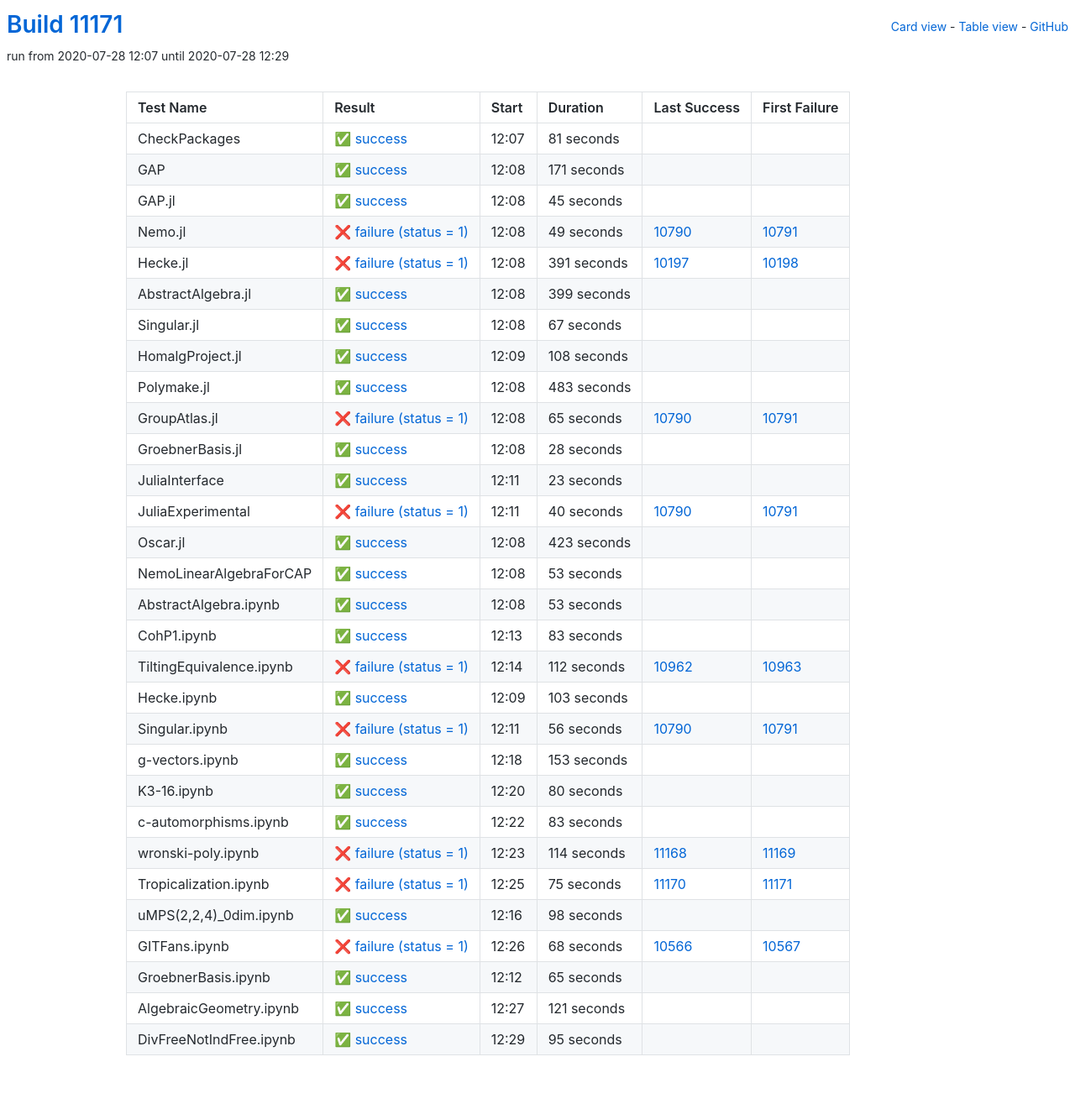
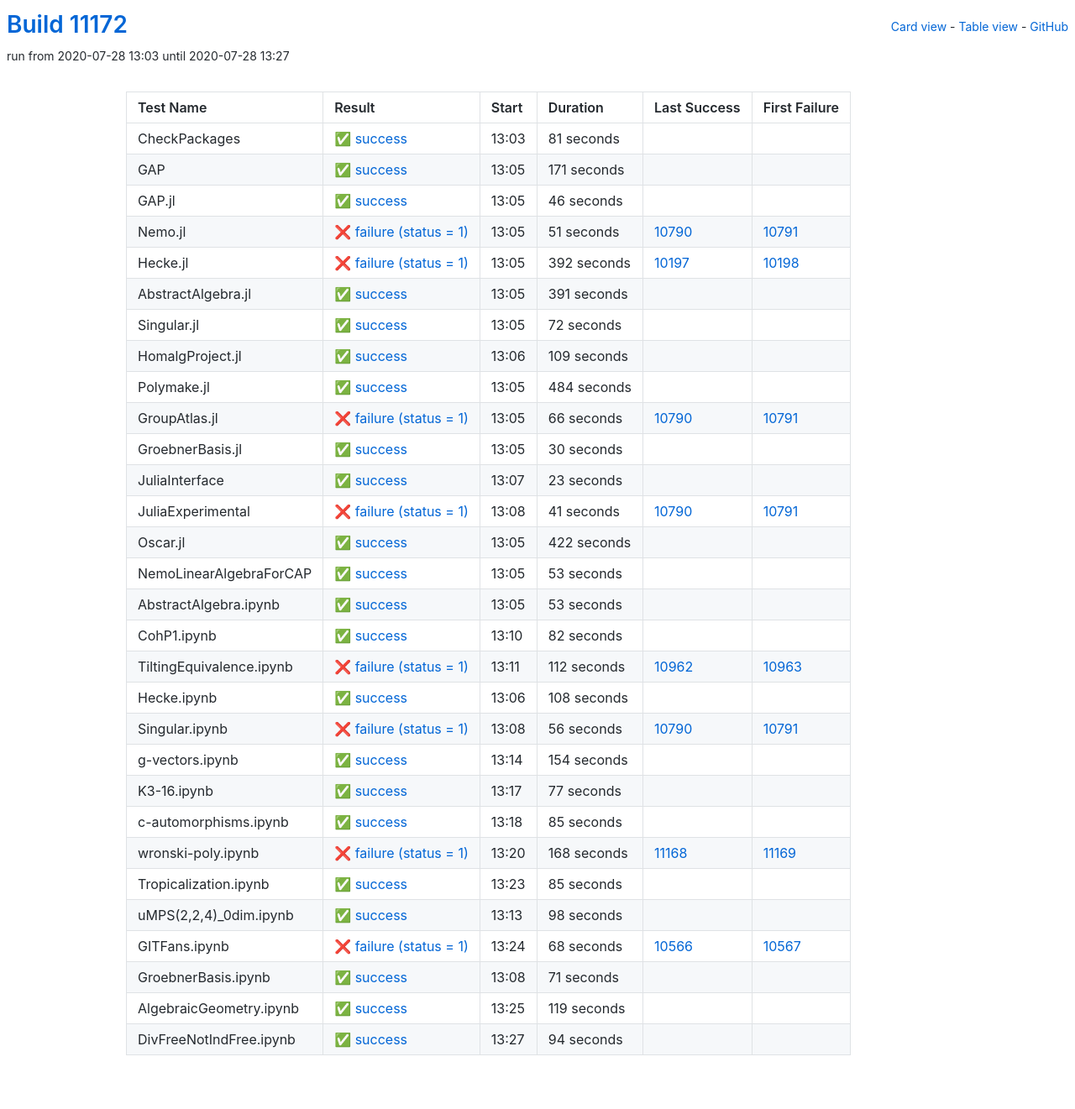
Before and after one commit to oscar-system/oscar-ci-status, a Jekyll site: the page built from table.html, in a window 1280 px wide. Shown: the whole page at 84% size. Built offline with Jekyll 4.4.1, drawn with Linux system fonts in a browser that asks for light colours.

Commit message:
Build #11172

```diff
--- a/_data/ci.yml
+++ b/_data/ci.yml
@@ -1,6 +1,6 @@
 ---
-build: 11171
-build_url: https://oscarci.mathematik.uni-kl.de/job/oscar/11171/
+build: 11172
+build_url: https://oscarci.mathematik.uni-kl.de/job/oscar/11172/
 job: oscar
 organization: oscar-system
 repo: oscar-ci-status
@@ -8,8 +8,8 @@ repourl: https://github.com/oscar-system/oscar-ci-status
 tests:
 - name: CheckPackages
   id: checkpackages
-  log: https://oscarci.mathematik.uni-kl.de/job/oscar/11171/artifact/logs/build-11171/CheckPackages.log
-  start: 2020-07-28 12:07
+  log: https://oscarci.mathematik.uni-kl.de/job/oscar/11172/artifact/logs/build-11172/CheckPackages.log
+  start: 2020-07-28 13:03
   success: true
   exitcode: 0
   status: success
@@ -20,8 +20,8 @@ tests:
   first_failure_url:
 - name: GAP
   id: gap
-  log: https://oscarci.mathematik.uni-kl.de/job/oscar/11171/artifact/logs/build-11171/GAP.log
-  start: 2020-07-28 12:08
+  log: https://oscarci.mathematik.uni-kl.de/job/oscar/11172/artifact/logs/build-11172/GAP.log
+  start: 2020-07-28 13:05
   success: true
   exitcode: 0
   status: success
@@ -32,116 +32,116 @@ tests:
   first_failure_url:
 - name: GAP.jl
   id: gap-jl
-  log: https://oscarci.mathematik.uni-kl.de/job/oscar/11171/artifact/logs/build-11171/GAP.jl.log
-  start: 2020-07-28 12:08
+  log: https://oscarci.mathematik.uni-kl.de/job/oscar/11172/artifact/logs/build-11172/GAP.jl.log
+  start: 2020-07-28 13:05
   success: true
   exitcode: 0
   status: success
-  duration: 45
+  duration: 46
   last_success: false
   last_success_url:
   first_failure: false
   first_failure_url:
 - name: Nemo.jl
   id: nemo-jl
-  log: https://oscarci.mathematik.uni-kl.de/job/oscar/11171/artifact/logs/build-11171/Nemo.jl.log
-  start: 2020-07-28 12:08
+  log: https://oscarci.mathematik.uni-kl.de/job/oscar/11172/artifact/logs/build-11172/Nemo.jl.log
+  start: 2020-07-28 13:05
   success: false
   exitcode: 1
   status: failure
-  duration: 49
+  duration: 51
   last_success: 10790
   last_success_url: https://oscarci.mathematik.uni-kl.de/job/oscar/10790/
   first_failure: 10791
   first_failure_url: https://oscarci.mathematik.uni-kl.de/job/oscar/10791/
 - name: Hecke.jl
   id: hecke-jl
-  log: https://oscarci.mathematik.uni-kl.de/job/oscar/11171/artifact/logs/build-11171/Hecke.jl.log
-  start: 2020-07-28 12:08
+  log: https://oscarci.mathematik.uni-kl.de/job/oscar/11172/artifact/logs/build-11172/Hecke.jl.log
+  start: 2020-07-28 13:05
   success: false
   exitcode: 1
   status: failure
-  duration: 391
+  duration: 392
   last_success: 10197
   last_success_url: https://oscarci.mathematik.uni-kl.de/job/oscar/10197/
   first_failure: 10198
   first_failure_url: https://oscarci.mathematik.uni-kl.de/job/oscar/10198/
 - name: AbstractAlgebra.jl
   id: abstractalgebra-jl
-  log: https://oscarci.mathematik.uni-kl.de/job/oscar/11171/artifact/logs/build-11171/AbstractAlgebra.jl.log
-  start: 2020-07-28 12:08
+  log: https://oscarci.mathematik.uni-kl.de/job/oscar/11172/artifact/logs/build-11172/AbstractAlgebra.jl.log
+  start: 2020-07-28 13:05
   success: true
   exitcode: 0
   status: success
-  duration: 399
+  duration: 391
   last_success: false
   last_success_url:
   first_failure: false
   first_failure_url:
 - name: Singular.jl
   id: singular-jl
-  log: https://oscarci.mathematik.uni-kl.de/job/oscar/11171/artifact/logs/build-11171/Singular.jl.log
-  start: 2020-07-28 12:08
+  log: https://oscarci.mathematik.uni-kl.de/job/oscar/11172/artifact/logs/build-11172/Singular.jl.log
+  start: 2020-07-28 13:05
   success: true
   exitcode: 0
   status: success
-  duration: 67
+  duration: 72
   last_success: false
   last_success_url:
   first_failure: false
   first_failure_url:
 - name: HomalgProject.jl
   id: homalgproject-jl
-  log: https://oscarci.mathematik.uni-kl.de/job/oscar/11171/artifact/logs/build-11171/HomalgProject.jl.log
-  start: 2020-07-28 12:09
+  log: https://oscarci.mathematik.uni-kl.de/job/oscar/11172/artifact/logs/build-11172/HomalgProject.jl.log
+  start: 2020-07-28 13:06
   success: true
   exitcode: 0
   status: success
-  duration: 108
+  duration: 109
   last_success: false
   last_success_url:
   first_failure: false
   first_failure_url:
 - name: Polymake.jl
   id: polymake-jl
-  log: https://oscarci.mathematik.uni-kl.de/job/oscar/11171/artifact/logs/build-11171/Polymake.jl.log
-  start: 2020-07-28 12:08
+  log: https://oscarci.mathematik.uni-kl.de/job/oscar/11172/artifact/logs/build-11172/Polymake.jl.log
+  start: 2020-07-28 13:05
   success: true
   exitcode: 0
   status: success
-  duration: 483
+  duration: 484
   last_success: false
   last_success_url:
   first_failure: false
   first_failure_url:
 - name: GroupAtlas.jl
   id: groupatlas-jl
-  log: https://oscarci.mathematik.uni-kl.de/job/oscar/11171/artifact/logs/build-11171/GroupAtlas.jl.log
-  start: 2020-07-28 12:08
+  log: https://oscarci.mathematik.uni-kl.de/job/oscar/11172/artifact/logs/build-11172/GroupAtlas.jl.log
+  start: 2020-07-28 13:05
   success: false
   exitcode: 1
   status: failure
-  duration: 65
+  duration: 66
   last_success: 10790
   last_success_url: https://oscarci.mathematik.uni-kl.de/job/oscar/10790/
   first_failure: 10791
   first_failure_url: https://oscarci.mathematik.uni-kl.de/job/oscar/10791/
 - name: GroebnerBasis.jl
   id: groebnerbasis-jl
-  log: https://oscarci.mathematik.uni-kl.de/job/oscar/11171/artifact/logs/build-11171/GroebnerBasis.jl.log
-  start: 2020-07-28 12:08
+  log: https://oscarci.mathematik.uni-kl.de/job/oscar/11172/artifact/logs/build-11172/GroebnerBasis.jl.log
+  start: 2020-07-28 13:05
   success: true
   exitcode: 0
   status: success
-  duration: 28
+  duration: 30
   last_success: false
   last_success_url:
   first_failure: false
   first_failure_url:
 - name: JuliaInterface
   id: juliainterface
-  log: https://oscarci.mathematik.uni-kl.de/job/oscar/11171/artifact/logs/build-11171/JuliaInterface.log
-  start: 2020-07-28 12:11
+  log: https://oscarci.mathematik.uni-kl.de/job/oscar/11172/artifact/logs/build-11172/JuliaInterface.log
+  start: 2020-07-28 13:07
   success: true
   exitcode: 0
   status: success
@@ -152,32 +152,32 @@ tests:
   first_failure_url:
 - name: JuliaExperimental
   id: juliaexperimental
-  log: https://oscarci.mathematik.uni-kl.de/job/oscar/11171/artifact/logs/build-11171/JuliaExperimental.log
-  start: 2020-07-28 12:11
+  log: https://oscarci.mathematik.uni-kl.de/job/oscar/11172/artifact/logs/build-11172/JuliaExperimental.log
+  start: 2020-07-28 13:08
   success: false
   exitcode: 1
   status: failure
-  duration: 40
+  duration: 41
   last_success: 10790
   last_success_url: https://oscarci.mathematik.uni-kl.de/job/oscar/10790/
   first_failure: 10791
   first_failure_url: https://oscarci.mathematik.uni-kl.de/job/oscar/10791/
 - name: Oscar.jl
   id: oscar-jl
-  log: https://oscarci.mathematik.uni-kl.de/job/oscar/11171/artifact/logs/build-11171/Oscar.jl.log
-  start: 2020-07-28 12:08
+  log: https://oscarci.mathematik.uni-kl.de/job/oscar/11172/artifact/logs/build-11172/Oscar.jl.log
+  start: 2020-07-28 13:05
   success: true
   exitcode: 0
   status: success
-  duration: 423
+  duration: 422
   last_success: false
   last_success_url:
   first_failure: false
   first_failure_url:
 - name: NemoLinearAlgebraForCAP
   id: nemolinearalgebraforcap
-  log: https://oscarci.mathematik.uni-kl.de/job/oscar/11171/artifact/logs/build-11171/NemoLinearAlgebraForCAP.log
-  start: 2020-07-28 12:08
+  log: https://oscarci.mathematik.uni-kl.de/job/oscar/11172/artifact/logs/build-11172/NemoLinearAlgebraForCAP.log
+  start: 2020-07-28 13:05
   success: true
   exitcode: 0
   status: success
@@ -188,8 +188,8 @@ tests:
   first_failure_url:
 - name: AbstractAlgebra.ipynb
   id: abstractalgebra-ipynb
-  log: https://oscarci.mathematik.uni-kl.de/job/oscar/11171/artifact/logs/build-11171/AbstractAlgebra.ipynb.log
-  start: 2020-07-28 12:08
+  log: https://oscarci.mathematik.uni-kl.de/job/oscar/11172/artifact/logs/build-11172/AbstractAlgebra.ipynb.log
+  start: 2020-07-28 13:05
   success: true
   exitcode: 0
   status: success
@@ -200,20 +200,20 @@ tests:
   first_failure_url:
 - name: CohP1.ipynb
   id: cohp1-ipynb
-  log: https://oscarci.mathematik.uni-kl.de/job/oscar/11171/artifact/logs/build-11171/CohP1.ipynb.log
-  start: 2020-07-28 12:13
+  log: https://oscarci.mathematik.uni-kl.de/job/oscar/11172/artifact/logs/build-11172/CohP1.ipynb.log
+  start: 2020-07-28 13:10
   success: true
   exitcode: 0
   status: success
-  duration: 83
+  duration: 82
   last_success: false
   last_success_url:
   first_failure: false
   first_failure_url:
 - name: TiltingEquivalence.ipynb
   id: tiltingequivalence-ipynb
-  log: https://oscarci.mathematik.uni-kl.de/job/oscar/11171/artifact/logs/build-11171/TiltingEquivalence.ipynb.log
-  start: 2020-07-28 12:14
+  log: https://oscarci.mathematik.uni-kl.de/job/oscar/11172/artifact/logs/build-11172/TiltingEquivalence.ipynb.log
+  start: 2020-07-28 13:11
   success: false
   exitcode: 1
   status: failure
@@ -224,20 +224,20 @@ tests:
   first_failure_url: https://oscarci.mathematik.uni-kl.de/job/oscar/10963/
 - name: Hecke.ipynb
   id: hecke-ipynb
-  log: https://oscarci.mathematik.uni-kl.de/job/oscar/11171/artifact/logs/build-11171/Hecke.ipynb.log
-  start: 2020-07-28 12:09
+  log: https://oscarci.mathematik.uni-kl.de/job/oscar/11172/artifact/logs/build-11172/Hecke.ipynb.log
+  start: 2020-07-28 13:06
   success: true
   exitcode: 0
   status: success
-  duration: 103
+  duration: 108
   last_success: false
   last_success_url:
   first_failure: false
   first_failure_url:
 - name: Singular.ipynb
   id: singular-ipynb
-  log: https://oscarci.mathematik.uni-kl.de/job/oscar/11171/artifact/logs/build-11171/Singular.ipynb.log
-  start: 2020-07-28 12:11
+  log: https://oscarci.mathematik.uni-kl.de/job/oscar/11172/artifact/logs/build-11172/Singular.ipynb.log
+  start: 2020-07-28 13:08
   success: false
   exitcode: 1
   status: failure
@@ -248,68 +248,68 @@ tests:
   first_failure_url: https://oscarci.mathematik.uni-kl.de/job/oscar/10791/
 - name: g-vectors.ipynb
   id: g-vectors-ipynb
-  log: https://oscarci.mathematik.uni-kl.de/job/oscar/11171/artifact/logs/build-11171/g-vectors.ipynb.log
-  start: 2020-07-28 12:18
+  log: https://oscarci.mathematik.uni-kl.de/job/oscar/11172/artifact/logs/build-11172/g-vectors.ipynb.log
+  start: 2020-07-28 13:14
   success: true
   exitcode: 0
   status: success
-  duration: 153
+  duration: 154
   last_success: false
   last_success_url:
   first_failure: false
   first_failure_url:
 - name: K3-16.ipynb
   id: k3-16-ipynb
-  log: https://oscarci.mathematik.uni-kl.de/job/oscar/11171/artifact/logs/build-11171/K3-16.ipynb.log
-  start: 2020-07-28 12:20
+  log: https://oscarci.mathematik.uni-kl.de/job/oscar/11172/artifact/logs/build-11172/K3-16.ipynb.log
+  start: 2020-07-28 13:17
   success: true
   exitcode: 0
   status: success
-  duration: 80
+  duration: 77
   last_success: false
   last_success_url:
   first_failure: false
   first_failure_url:
 - name: c-automorphisms.ipynb
   id: c-automorphisms-ipynb
-  log: https://oscarci.mathematik.uni-kl.de/job/oscar/11171/artifact/logs/build-11171/c-automorphisms.ipynb.log
-  start: 2020-07-28 12:22
+  log: https://oscarci.mathematik.uni-kl.de/job/oscar/11172/artifact/logs/build-11172/c-automorphisms.ipynb.log
+  start: 2020-07-28 13:18
   success: true
   exitcode: 0
   status: success
-  duration: 83
+  duration: 85
   last_success: false
   last_success_url:
   first_failure: false
   first_failure_url:
 - name: wronski-poly.ipynb
   id: wronski-poly-ipynb
-  log: https://oscarci.mathematik.uni-kl.de/job/oscar/11171/artifact/logs/build-11171/wronski-poly.ipynb.log
-  start: 2020-07-28 12:23
+  log: https://oscarci.mathematik.uni-kl.de/job/oscar/11172/artifact/logs/build-11172/wronski-poly.ipynb.log
+  start: 2020-07-28 13:20
   success: false
   exitcode: 1
   status: failure
-  duration: 114
+  duration: 168
   last_success: 11168
   last_success_url: https://oscarci.mathematik.uni-kl.de/job/oscar/11168/
   first_failure: 11169
   first_failure_url: https://oscarci.mathematik.uni-kl.de/job/oscar/11169/
 - name: Tropicalization.ipynb
   id: tropicalization-ipynb
-  log: https://oscarci.mathematik.uni-kl.de/job/oscar/11171/artifact/logs/build-11171/Tropicalization.ipynb.log
-  start: 2020-07-28 12:25
-  success: false
-  exitcode: 1
-  status: failure
-  duration: 75
-  last_success: 11170
-  last_success_url: https://oscarci.mathematik.uni-kl.de/job/oscar/11170/
-  first_failure: 11171
-  first_failure_url: https://oscarci.mathematik.uni-kl.de/job/oscar/11171/
+  log: https://oscarci.mathematik.uni-kl.de/job/oscar/11172/artifact/logs/build-11172/Tropicalization.ipynb.log
+  start: 2020-07-28 13:23
+  success: true
+  exitcode: 0
+  status: success
+  duration: 85
+  last_success: false
+  last_success_url:
+  first_failure: false
+  first_failure_url:
 - name: uMPS(2,2,4)_0dim.ipynb
   id: umps-2-2-4-0dim-ipynb
-  log: https://oscarci.mathematik.uni-kl.de/job/oscar/11171/artifact/logs/build-11171/uMPS-2-2-4-_0dim.ipynb.log
-  start: 2020-07-28 12:16
+  log: https://oscarci.mathematik.uni-kl.de/job/oscar/11172/artifact/logs/build-11172/uMPS-2-2-4-_0dim.ipynb.log
+  start: 2020-07-28 13:13
   success: true
   exitcode: 0
   status: success
@@ -320,8 +320,8 @@ tests:
   first_failure_url:
 - name: GITFans.ipynb
   id: gitfans-ipynb
-  log: https://oscarci.mathematik.uni-kl.de/job/oscar/11171/artifact/logs/build-11171/GITFans.ipynb.log
-  start: 2020-07-28 12:26
+  log: https://oscarci.mathematik.uni-kl.de/job/oscar/11172/artifact/logs/build-11172/GITFans.ipynb.log
+  start: 2020-07-28 13:24
   success: false
   exitcode: 1
   status: failure
@@ -332,36 +332,36 @@ tests:
   first_failure_url: https://oscarci.mathematik.uni-kl.de/job/oscar/10567/
 - name: GroebnerBasis.ipynb
   id: groebnerbasis-ipynb
-  log: https://oscarci.mathematik.uni-kl.de/job/oscar/11171/artifact/logs/build-11171/GroebnerBasis.ipynb.log
-  start: 2020-07-28 12:12
+  log: https://oscarci.mathematik.uni-kl.de/job/oscar/11172/artifact/logs/build-11172/GroebnerBasis.ipynb.log
+  start: 2020-07-28 13:08
   success: true
   exitcode: 0
   status: success
-  duration: 65
+  duration: 71
   last_success: false
   last_success_url:
   first_failure: false
   first_failure_url:
 - name: AlgebraicGeometry.ipynb
   id: algebraicgeometry-ipynb
-  log: https://oscarci.mathematik.uni-kl.de/job/oscar/11171/artifact/logs/build-11171/AlgebraicGeometry.ipynb.log
-  start: 2020-07-28 12:27
+  log: https://oscarci.mathematik.uni-kl.de/job/oscar/11172/artifact/logs/build-11172/AlgebraicGeometry.ipynb.log
+  start: 2020-07-28 13:25
   success: true
   exitcode: 0
   status: success
-  duration: 121
+  duration: 119
   last_success: false
   last_success_url:
   first_failure: false
   first_failure_url:
 - name: DivFreeNotIndFree.ipynb
   id: divfreenotindfree-ipynb
-  log: https://oscarci.mathematik.uni-kl.de/job/oscar/11171/artifact/logs/build-11171/DivFreeNotIndFree.ipynb.log
-  start: 2020-07-28 12:29
+  log: https://oscarci.mathematik.uni-kl.de/job/oscar/11172/artifact/logs/build-11172/DivFreeNotIndFree.ipynb.log
+  start: 2020-07-28 13:27
   success: true
   exitcode: 0
   status: success
-  duration: 95
+  duration: 94
   last_success: false
   last_success_url:
   first_failure: false
```
Also changed, not shown: README.md.
